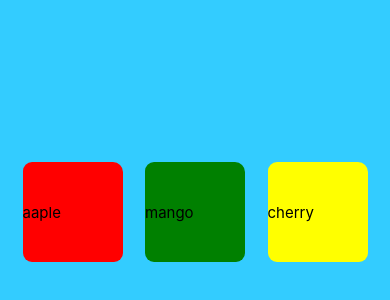
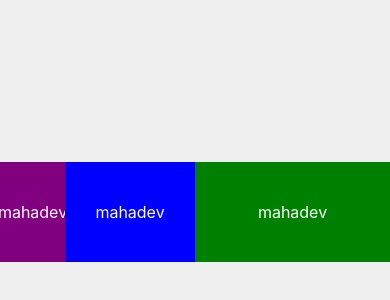
Before and after one commit to kuldeeepkumar/practiceApp, a React Native app: screen / in a window 390 px wide. Shown: the part 210-510 px from the top of the page. Built offline with nearby package versions, Linux system fonts and the light colour scheme.

Commit message:
flex box and position absolute and position relative design understan… …ding done

```diff
--- a/App.js
+++ b/App.js
@@ -1,7 +1,6 @@
 import { StatusBar } from "expo-status-bar";
 import { StyleSheet, Text, View } from "react-native";
-import Exercise6 from "./src.js/exercises/Exercise6";
-import Exercise7 from "./src.js/exercises/Exercise7";
+import Exercise8 from "./src.js/exercises/Exercise8";
 
 export default function App() {
   return (
@@ -10,8 +9,7 @@ export default function App() {
       {/* <Exercise2/> */}
       {/* <Exercise3/> */}
 
-     {/* <Exercise6 /> */}
-      <Exercise7 />
+      <Exercise8/>
     </>
   );
 }
--- /dev/null
+++ b/src.js/exercises/Exercise8.js
@@ -0,0 +1,60 @@
+import { StyleSheet, Text, View } from "react-native";
+import React from "react";
+
+const Exercise8 = () => {
+  return (
+
+    <View style={styles.container}>
+      <View style={styles.box1}>
+        <Text style={styles.text}>mahadev</Text>
+      </View>
+      <View style={styles.box2}>
+        <Text style={styles.text}>mahadev</Text>
+      </View>
+      <View style={styles.box3}>
+        <Text style={styles.text}>mahadev</Text>
+      </View>
+    </View>
+  );
+};
+
+export default Exercise8
+
+// -->>>>>>>>>>>  Building responsive layouts with Flexbox <<<<<<<<<<<<<---
+
+const styles = StyleSheet.create({
+    container: {
+      flex: 1,
+      flexDirection: "row",
+      justifyContent: "space-around",
+      alignItems: "center",
+      backgroundColor: "#f0f0f0",
+    },
+    box1: {
+      flex: 1,
+      backgroundColor: "purple",
+      height: 100,
+      justifyContent: "space-evenly",
+      alignItems: "center",
+    },
+    box2: {
+      flex: 2,
+      backgroundColor: "blue",
+      height: 100,
+      justifyContent: "space-evenly",
+      alignItems: "center",
+    },
+
+    box3: {
+        flex: 3,
+        backgroundColor: "green",
+        height: 100,
+        justifyContent: "space-evenly",
+        alignItems: "center",
+      },
+
+      text: {
+        fontSize: 16,
+        color: "white",
+      },
+    });
```
